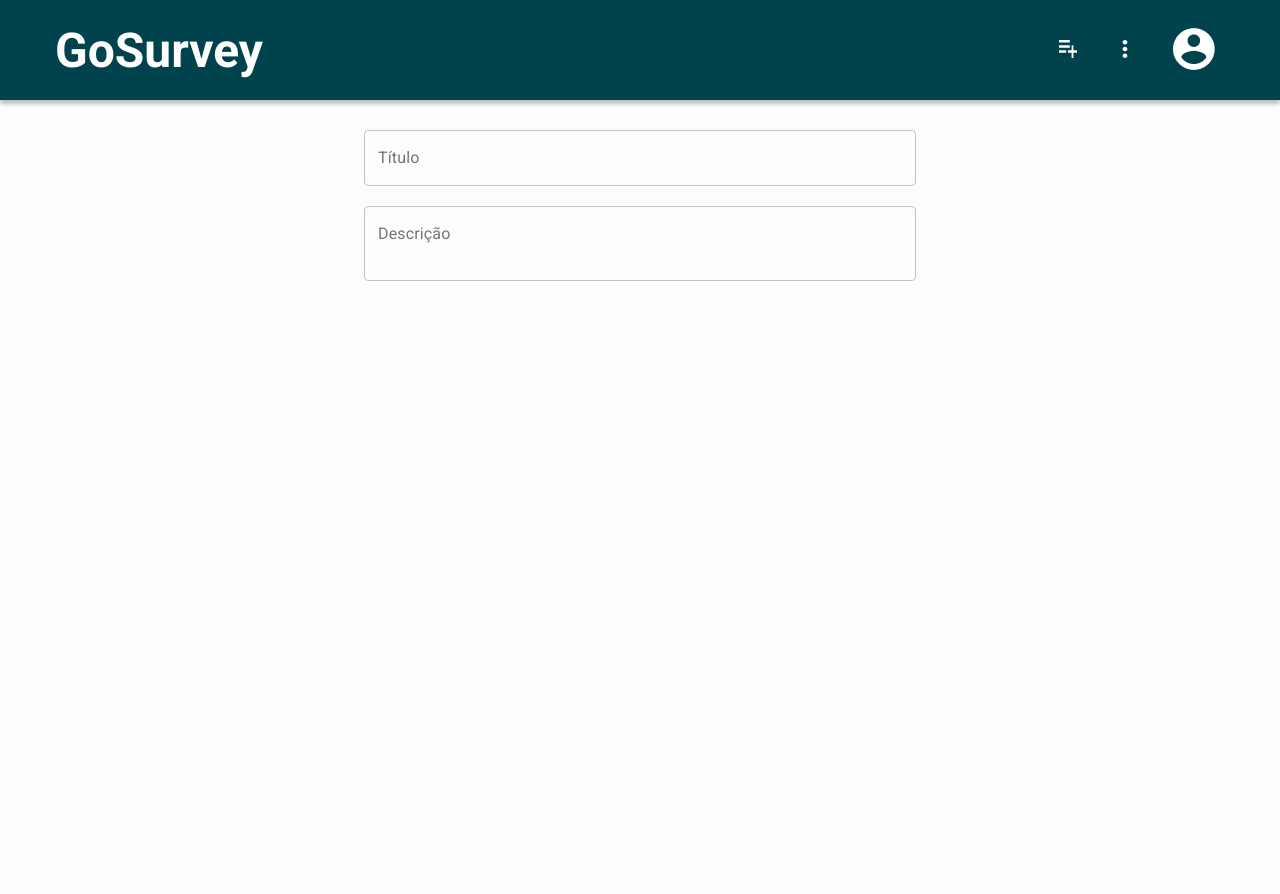
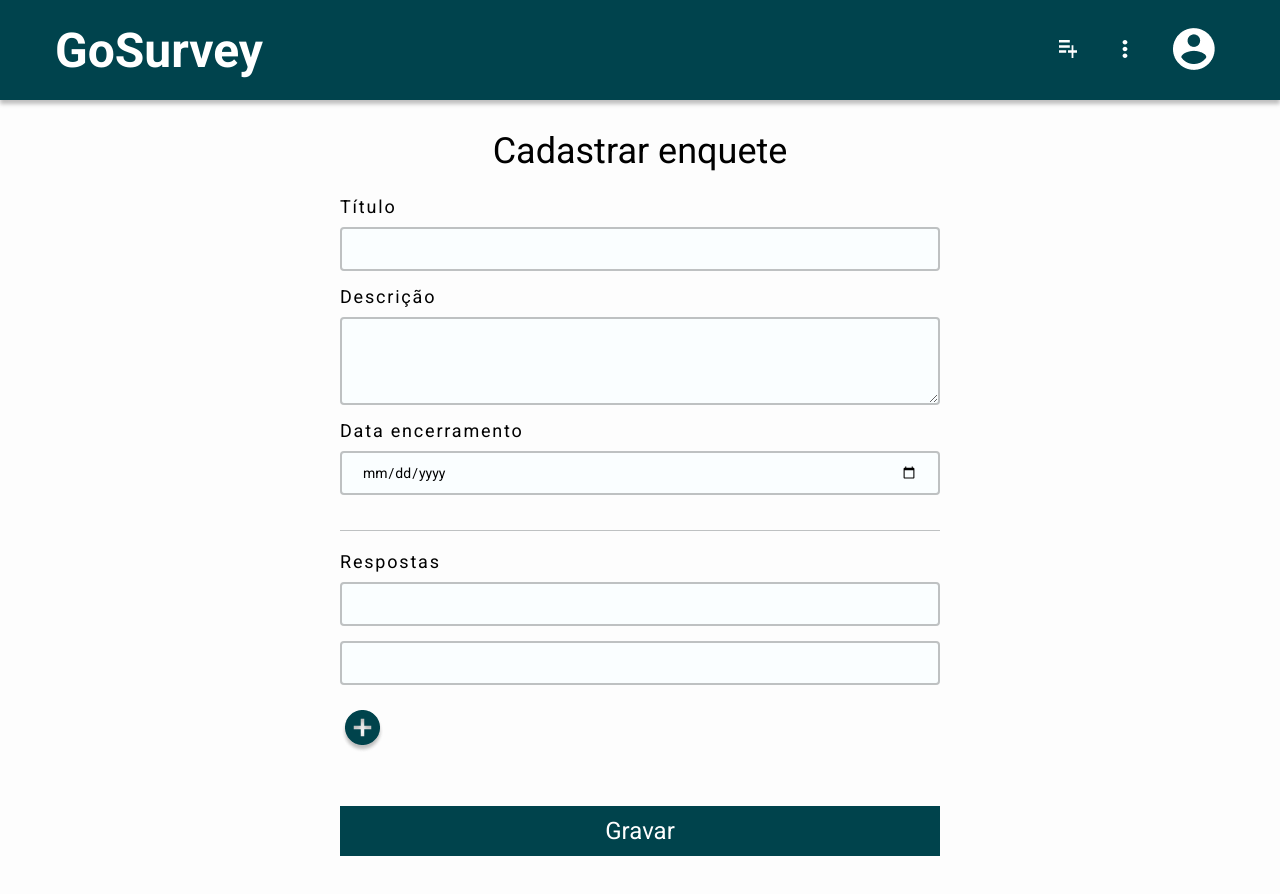
Before and after one commit to jviniciusoliveira/app-gosurvey-web, a React (Create React App) app: page /add in a window 1280 px wide. Before the commit the page ends 800 px from the top, so only its background shows below. Built offline with nearby package versions, Linux system fonts and the light colour scheme.

Commit message:
feat: add component form

```diff
--- a/src/App.js
+++ b/src/App.js
@@ -56,7 +56,7 @@
               <h1>GoSurvey</h1>
             </Link>
             <div>
-              <a href="/">
+              <a href="/add">
                 <img
                   src={AddIcon}
                   alt=""
--- a/src/pages/survey/Form.js
+++ b/src/pages/survey/Form.js
@@ -1,47 +1,117 @@
 import React from 'react';
-import { Container, TextField } from '@material-ui/core';
-import { makeStyles } from '@material-ui/core/styles';
+import styled from 'styled-components';
 
-const useStyles = makeStyles((theme) => ({
-  root: {
-    display: 'flex',
-    flexDirection: 'column',
-    alignItems: 'center',
-    width: '100%',
-    maxWidth: '600px',
-  },
-  margin: {
-    marginBottom: '20px',
-  },
-}));
+import IconAdd from '../../assets/images/icon-add.png';
 
-const Form = () => {
-  const classes = useStyles();
+const Title = styled.h2`
+  text-align: center;
+  font-style: normal;
+  font-weight: normal;
+  font-size: 36px;
+  line-height: 42px;
+  margin-bottom: 24px;
+`;
 
+const Form = styled.form`
+  width: 100%;
+  max-width: 600px;
+  margin: 0 auto;
+  display: flex;
+  flex-direction: column;
+
+  label {
+    font-size: 18px;
+    font-weight: 400;
+    line-height: 21px;
+    letter-spacing: 0.1em;
+    margin-bottom: 10px;
+  }
+
+  input {
+    width: 100%;
+    max-width: 600px;
+    height: 44px;
+    background: #fafeff;
+    border: 2px solid #bec1c2;
+    border-radius: 4px;
+    padding: 5px 20px;
+    margin-bottom: 15px;
+  }
+
+  textarea {
+    width: 100%;
+    max-width: 600px;
+    height: 88px;
+    background: #fafeff;
+    border: 2px solid #bec1c2;
+    border-radius: 4px;
+    padding: 10px 20px;
+    margin-bottom: 15px;
+  }
+
+  hr {
+    border: 0;
+    height: 1px;
+    background: #bec1c2;
+    margin: 20px 0 20px;
+  }
+
+  .btn-add {
+    width: 45px;
+    background: none;
+    border: 0;
+    margin: 10px 0;
+  }
+
+  .btn {
+    width: 100%;
+    max-width: 600px;
+    height: 50px;
+    border: 0;
+    background: #00434c;
+    margin: 40px 0;
+    font-style: normal;
+    font-weight: 400;
+    font-size: 24px;
+    line-height: 28px;
+    color: #ffffff;
+    transition: opacity 0.3s;
+
+    &:hover {
+      opacity: 0.9;
+    }
+  }
+`;
+
+const SurveyForm = () => {
   return (
-    <Container className={classes.root}>
-      <form className={classes.root} noValidate autoComplete="off">
-        <TextField
-          fullWidth
-          id="outlined-error-helper-text"
-          label="Título"
-          defaultValue=""
-          variant="outlined"
-          className={classes.margin}
-        />
-        <TextField
-          fullWidth
-          id="outlined-multiline-static"
-          label="Descrição"
-          multiline
-          rows={2}
-          defaultValue=""
-          variant="outlined"
-          className={classes.margin}
-        />
-      </form>
-    </Container>
+    <div className="container">
+      <Title>Cadastrar enquete</Title>
+      <Form>
+        <label htmlFor="title">Título</label>
+        <input type="text" id="title" />
+
+        <label htmlFor="description">Descrição</label>
+        <textarea name="" id="description" cols="30" rows="10"></textarea>
+
+        <label htmlFor="date">Data encerramento</label>
+        <input type="date" id="date" />
+
+        <hr />
+
+        <label>Respostas</label>
+        <input type="text" />
+        <input type="text" />
+
+        <button className="btn-add" type="button">
+          <img src={IconAdd} alt="" />
+        </button>
+        <button className="btn" type="button">
+          Gravar
+        </button>
+      </Form>
+    </div>
   );
 };
 
-export default Form;
+export default SurveyForm;
--- a/src/styles.js
+++ b/src/styles.js
@@ -17,7 +17,7 @@
     background: #fdfdfd;
   }
 
-  body, input, button {
+  body, input, button, textarea {
     font: 14px 'Roboto', sans-serif;
   }
 
```
Also changed, not shown: src/assets/images/icon-add.png (added).
